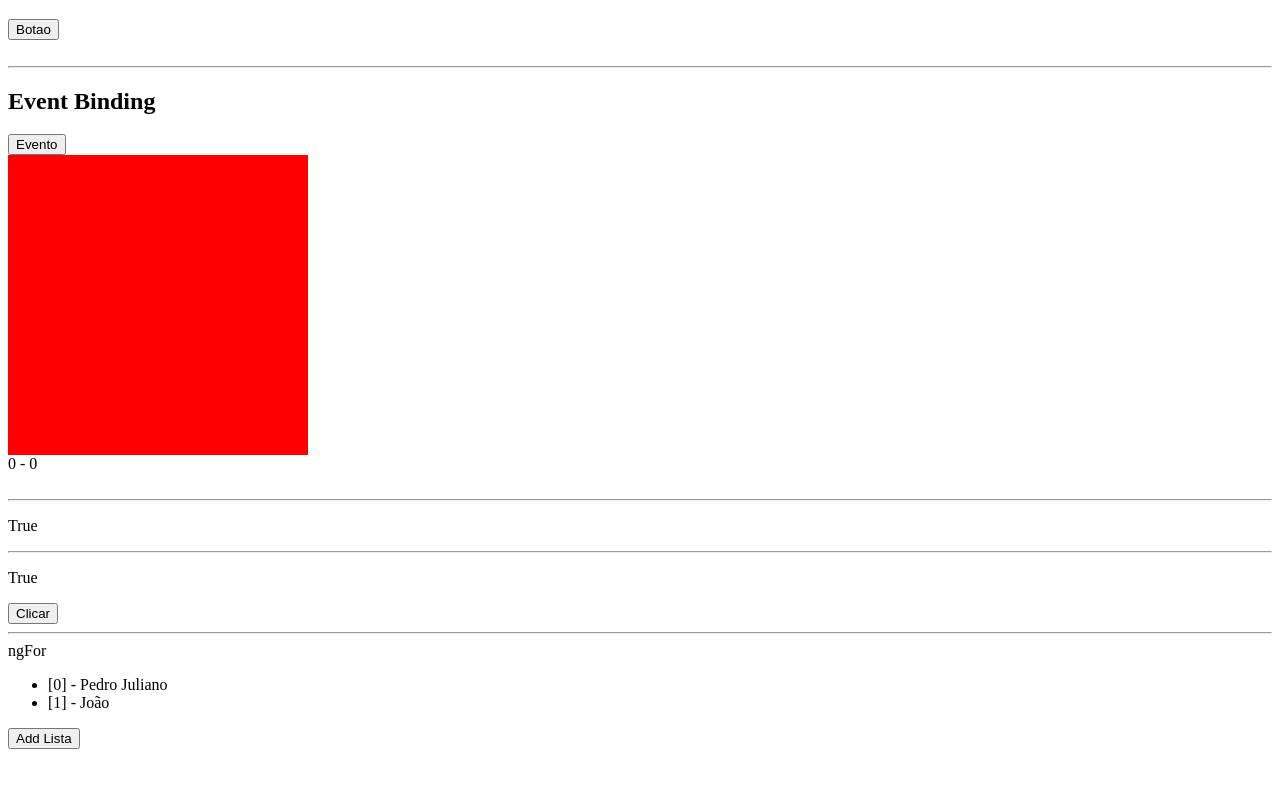
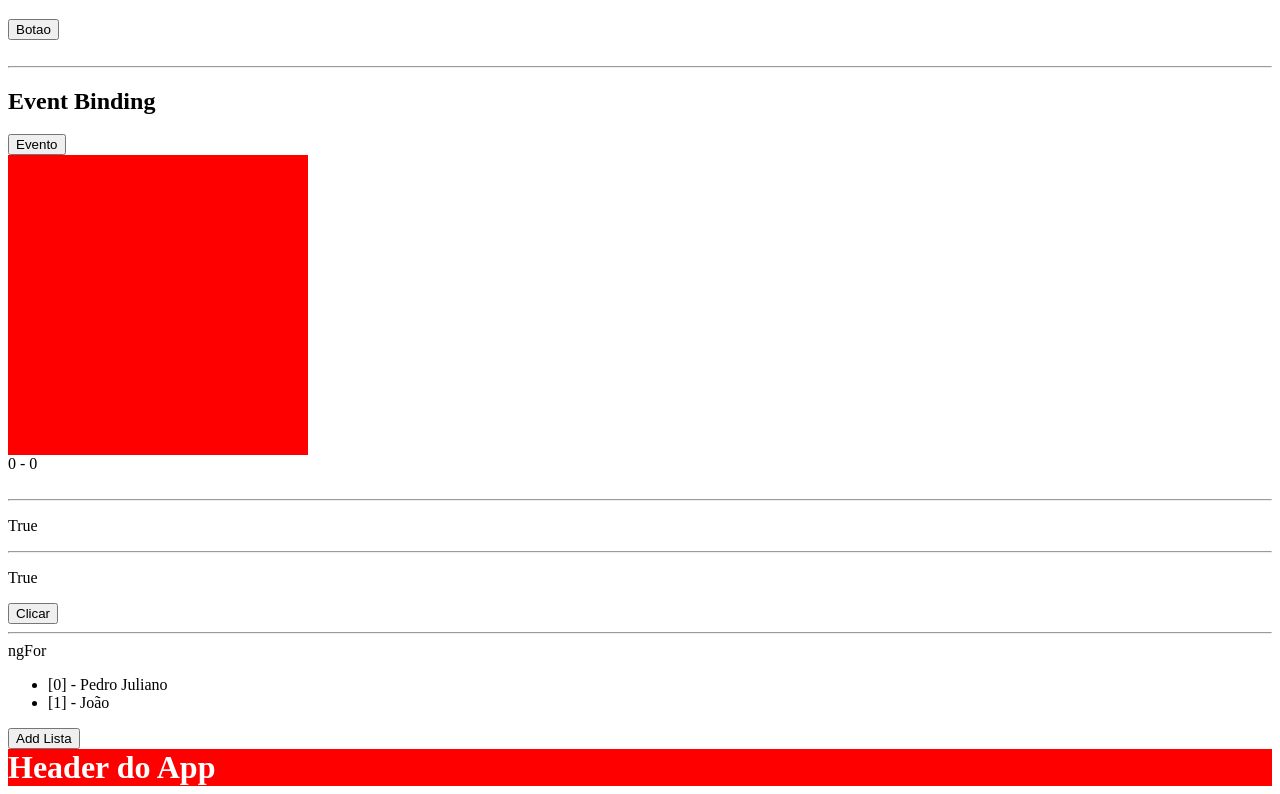
Before and after one commit to pquimelo/Angular, an Angular app in the folder primeiro-projeto/: page / in a window 1280 px wide. Shown: the part 287-1081 px from the top of the page. Before the commit the page ends 1044 px from the top, so only its background shows below. Built offline with nearby package versions, Linux system fonts and the light colour scheme.

Commit message:
subModule

```diff
--- a/primeiro-projeto/src/app/app.component.ts
+++ b/primeiro-projeto/src/app/app.component.ts
@@ -6,6 +6,8 @@
   template: `
   <app-data-binding></app-data-binding>
   <app-diretivas-estruturais></app-diretivas-estruturais>
+
+  <app-new-component></app-new-component>
 <router-outlet></router-outlet>`,
 })
 export class AppComponent implements OnInit {
--- a/primeiro-projeto/src/app/app.module.ts
+++ b/primeiro-projeto/src/app/app.module.ts
@@ -6,6 +6,7 @@
 import { TitleComponent } from './title/title.component';
 import { DataBindingComponent } from './data-binding/data-binding.component';
 import { DiretivasEstruturaisComponent } from './diretivas-estruturais/diretivas-estruturais.component';
+import { SharedModule } from './shared/shared.module';
 
 @NgModule({
   declarations: [
@@ -16,7 +17,8 @@
   ],
   imports: [
     BrowserModule,
-    AppRoutingModule
+    AppRoutingModule,
+    SharedModule
   ],
   providers: [],
   bootstrap: [AppComponent]
--- /dev/null
+++ b/primeiro-projeto/src/app/shared/new-component/new-component.component.html
@@ -0,0 +1,3 @@
+<header>
+    <h1>Header do App</h1>
+</header>
--- /dev/null
+++ b/primeiro-projeto/src/app/shared/new-component/new-component.component.scss
@@ -0,0 +1,8 @@
+header{
+    background:red;
+    h1{
+        color: #FFF;
+        padding: 0;
+        margin: 0;
+    }
+}
```
Also changed, not shown: primeiro-projeto/src/app/shared/new-component/new-component.component.ts (added, +10 -0 lines), primeiro-projeto/src/app/shared/shared.module.ts (added, +16 -0 lines), 1 other file (tests, documents, lock files or other folders).
